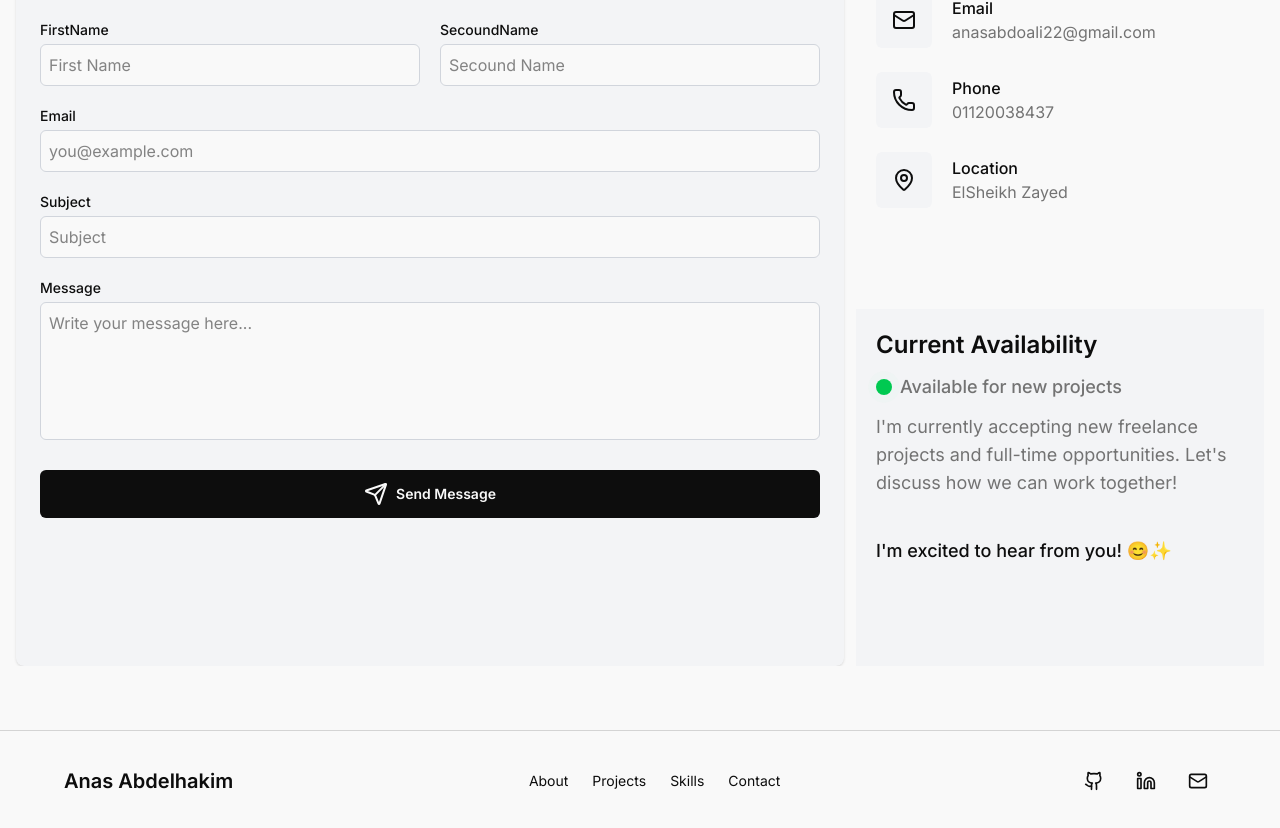
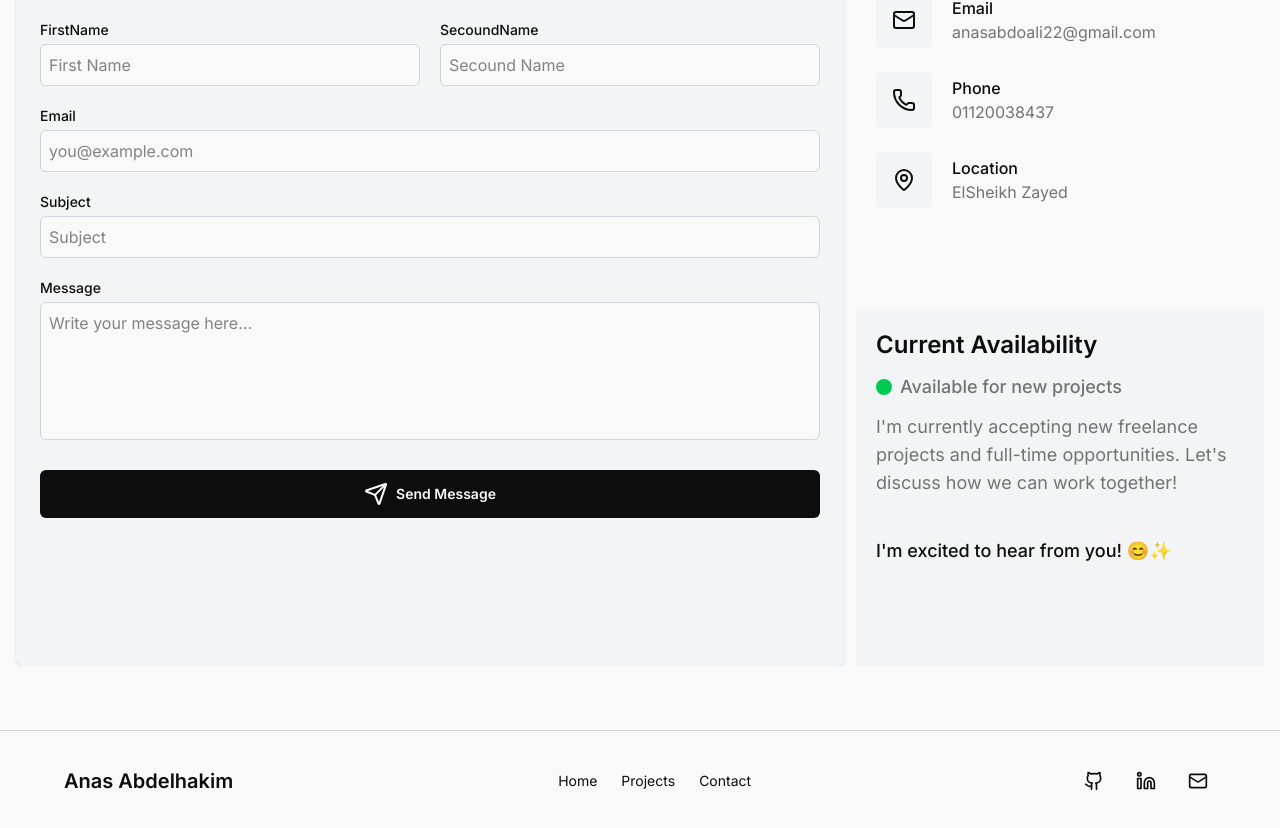
Before and after one commit to anasabdelhakim/portfolio, a React (Vite) app: page /contact in a window 1280 px wide. Shown: the part 348-1176 px from the top of the page. Built offline with nearby package versions, Linux system fonts and the light colour scheme.

Commit message:
update scroll during navigation

```diff
--- a/src/App.tsx
+++ b/src/App.tsx
@@ -4,10 +4,12 @@ import Home from "./pages/Home";
 import Projects from "./pages/Projects";
 import { Toaster } from "sonner";
 import Contactus from "./pages/Contactus";
+import ScrollToTop from "./hook/Scrollup";
 export default function App() {
   return (
     <>
       <BrowserRouter>
+        <ScrollToTop />
         <Routes>
           <Route element={<Layout />}>
             <Route index element={<Home />} />
--- a/src/animation/Reveal.tsx
+++ b/src/animation/Reveal.tsx
@@ -12,7 +12,7 @@ interface ScrollRevealProps {
 
 export const ScrollReveal = ({
   children,
-  delay = 0.3,
+  delay = 0.1,
   yOffset = 20,
   className = "",
 }: ScrollRevealProps) => {
--- a/src/components/Hero.tsx
+++ b/src/components/Hero.tsx
@@ -32,14 +32,14 @@ export function HeroText() {
             <motion.span
               animate={{ x: 0, opacity: 1 }}
               initial={{ x: isMobile ? 90 : 150, opacity: 0 }}
-              transition={{ duration: 1, ease: "easeInOut", delay: 0.1 }}
+              transition={{ duration: 0.75, ease: "easeInOut", delay: 0.1 }}
             >
               A
             </motion.span>
             <motion.span
               initial={{ x: isMobile ? -90 : -150, opacity: 0 }}
               animate={{ x: 0, opacity: 1 }}
-              transition={{ duration: 1, ease: "easeInOut", delay: 0.1 }}
+              transition={{ duration: 0.75, ease: "easeInOut", delay: 0.1 }}
             >
               A
             </motion.span>
--- /dev/null
+++ b/src/hook/Scrollup.ts
@@ -0,0 +1,14 @@
+import { useEffect } from "react";
+import { useLocation } from "react-router-dom";
+
+const ScrollToTop = () => {
+  const { pathname } = useLocation();
+
+  useEffect(() => {
+    window.scrollTo(0, 0);
+  }, [pathname]);
+
+  return null;
+};
+
+export default ScrollToTop;
--- a/src/layout/footer.tsx
+++ b/src/layout/footer.tsx
@@ -1,4 +1,5 @@
 import { Github, Linkedin, Mail } from "lucide-react";
+import { Link } from "react-router-dom";
 
 export default function Footer() {
   return (
@@ -10,24 +11,19 @@ export default function Footer() {
         {/* Navigation Links */}
         <ul className="flex flex-wrap justify-center gap-6 text-sm">
           <li>
-            <a href="#about" className="opacity-hover">
-              About
-            </a>
+            <Link to="/" className="opacity-hover">
+              Home
+            </Link>
           </li>
           <li>
-            <a href="#projects" className="opacity-hover">
+            <Link to="/projects" className="opacity-hover">
               Projects
-            </a>
+            </Link>
           </li>
           <li>
-            <a href="#skills" className="opacity-hover">
-              Skills
-            </a>
-          </li>
-          <li>
-            <a href="#contact" className="opacity-hover">
+            <Link to="/contact" className="opacity-hover">
               Contact
-            </a>
+            </Link>
           </li>
         </ul>
 
```
